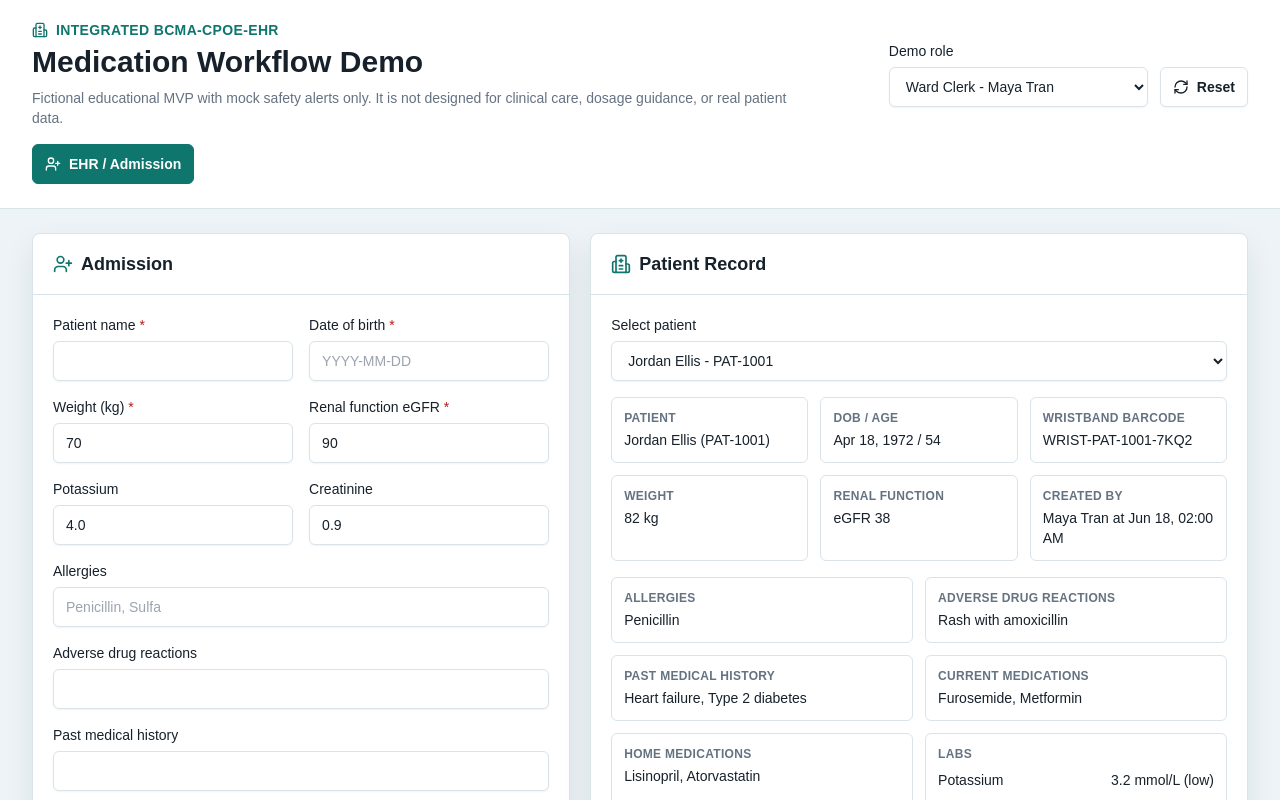
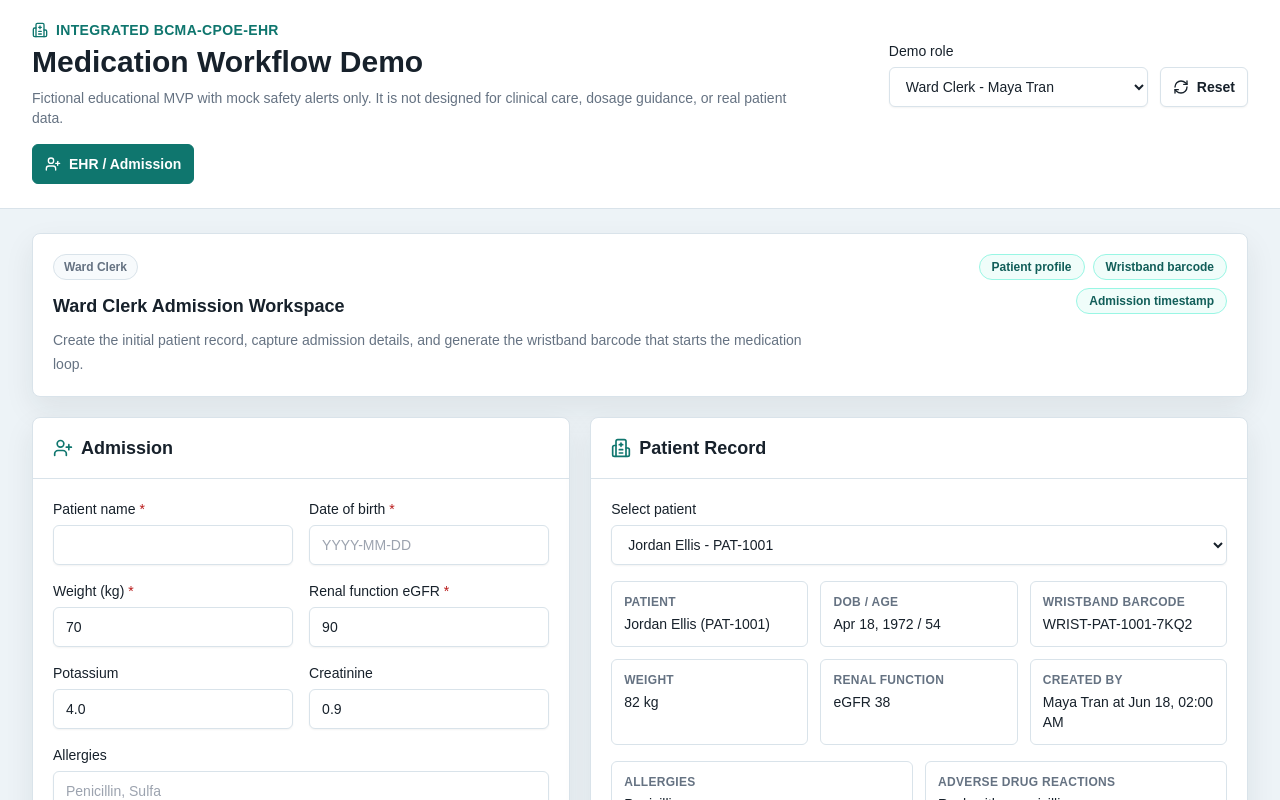
Before and after one commit to ngogiabao16122007-png/informatics, a Next.js app: page / in a window 1280 px wide. Shown: the top 800 px of the page. Built offline with nearby package versions, Linux system fonts and the light colour scheme.

Commit message:
Add role descriptions to workspaces

```diff
--- a/app/page.tsx
+++ b/app/page.tsx
@@ -61,6 +61,85 @@ const defaultWorkspace: Record<Role, ModuleId> = {
   Pharmacist: "pharmacy",
   Nurse: "bcma",
   Admin: "dashboard"
+};
+
+type RolePageDescription = {
+  title: string;
+  description: string;
+  checkpoints: string[];
+};
+
+const rolePageDescriptions: Record<Role, Partial<Record<ModuleId, RolePageDescription>>> = {
+  "Ward Clerk": {
+    ehr: {
+      title: "Ward Clerk Admission Workspace",
+      description: "Create the initial patient record, capture admission details, and generate the wristband barcode that starts the medication loop.",
+      checkpoints: ["Patient profile", "Wristband barcode", "Admission timestamp"]
+    }
+  },
+  Physician: {
+    cpoe: {
+      title: "Physician CPOE Workspace",
+      description: "Select the correct patient, enter a complete medication order, review demo safety alerts, and send the order to pharmacy.",
+      checkpoints: ["Medication order", "Required fields", "Demo safety alerts"]
+    }
+  },
+  Pharmacist: {
+    pharmacy: {
+      title: "Pharmacist Verification Workspace",
+      description: "Review pending physician orders with patient context, approve or reject orders, add notes, and generate dose barcodes for dispensed medications.",
+      checkpoints: ["Order review", "Approval decision", "Dose barcode"]
+    }
+  },
+  Nurse: {
+    bcma: {
+      title: "Nurse BCMA Administration Workspace",
+      description: "Scan the patient and medication barcodes, verify the Five Rights, and document administered, held, or missed medications.",
+      checkpoints: ["Patient scan", "Medication scan", "Five Rights"]
+    },
+    handover: {
+      title: "Nurse Handover Workspace",
+      description: "Review the active medication picture before shift transfer, including recent administrations, missed or held doses, pending pharmacy items, and alerts.",
+      checkpoints: ["Recent events", "Missed or held meds", "Pending items"]
+    }
+  },
+  Admin: {
+    dashboard: {
+      title: "Admin Operations Dashboard",
+      description: "Monitor the whole demo workflow across admissions, medication orders, pharmacy queues, due medications, safety alerts, and audit events.",
+      checkpoints: ["System counts", "Recent audit", "Safety alerts"]
+    },
+    ehr: {
+      title: "Admin EHR Oversight",
+      description: "Review or demonstrate the admission record workflow while retaining full visibility into patient details and timeline activity.",
+      checkpoints: ["Patient record", "Barcode identity", "Timeline"]
+    },
+    cpoe: {
+      title: "Admin CPOE Oversight",
+      description: "Inspect the order-entry flow and safety alert generation from an administrative demo perspective.",
+      checkpoints: ["Order completeness", "Alert generation", "Pharmacy routing"]
+    },
+    pharmacy: {
+      title: "Admin Pharmacy Oversight",
+      description: "Observe pharmacy queue decisions, dispensing status, pharmacist notes, and medication barcode generation.",
+      checkpoints: ["Verification queue", "Dispense status", "Barcode tracking"]
+    },
+    bcma: {
+      title: "Admin BCMA Oversight",
+      description: "Review the nurse scanning workflow and confirm that medication administration remains tied to patient, order, and barcode checks.",
+      checkpoints: ["Five Rights", "Administration record", "Status update"]
+    },
+    handover: {
+      title: "Admin Handover Oversight",
+      description: "View cross-shift medication continuity information, including active orders, recent events, and unresolved medication items.",
+      checkpoints: ["Patient summary", "Continuity risks", "Recent timeline"]
+    },
+    audit: {
+      title: "Admin Audit Workspace",
+      description: "Trace accountability across the full medication loop with timestamps, roles, users, patients, orders, and action descriptions.",
+      checkpoints: ["Timestamp", "Responsible user", "Action history"]
+    }
+  }
 };
 
 const emptyAdmissionForm = {
@@ -262,6 +341,37 @@ const inputClass =
 
 function EmptyState({ children }: { children: React.ReactNode }) {
   return <div className="rounded-md border border-dashed border-clinical-line bg-clinical-panel p-6 text-sm text-clinical-muted">{children}</div>;
+}
+
+function RoleDescriptionPanel({
+  role,
+  moduleId
+}: {
+  role: Role;
+  moduleId: ModuleId;
+}) {
+  const description = rolePageDescriptions[role][moduleId];
+
+  if (!description) return null;
+
+  return (
+    <section className="rounded-lg border border-clinical-line bg-white p-5 shadow-soft">
+      <div className="flex flex-col gap-3 lg:flex-row lg:items-start lg:justify-between">
+        <div className="max-w-3xl">
+          <Badge className="border-clinical-line bg-clinical-panel text-clinical-muted">{role}</Badge>
+          <h2 className="mt-3 text-lg font-semibold text-clinical-ink">{description.title}</h2>
+          <p className="mt-2 text-sm leading-6 text-clinical-muted">{description.description}</p>
+        </div>
+        <div className="flex flex-wrap gap-2 lg:max-w-md lg:justify-end">
+          {description.checkpoints.map((checkpoint) => (
+            <span key={checkpoint} className="rounded-full border border-teal-200 bg-teal-50 px-3 py-1 text-xs font-semibold text-teal-800">
+              {checkpoint}
+            </span>
+          ))}
+        </div>
+      </div>
+    </section>
+  );
 }
 
 export default function Home() {
@@ -717,6 +827,8 @@ export default function Home() {
       </header>
 
       <div className="mx-auto grid max-w-7xl gap-5 px-4 py-6 sm:px-6 lg:px-8">
+        <RoleDescriptionPanel role={currentUser.role} moduleId={safeActiveModule} />
+
         {safeActiveModule === "dashboard" ? (
           <div className="grid gap-5">
             <div className="grid gap-4 md:grid-cols-2 xl:grid-cols-6">
```
